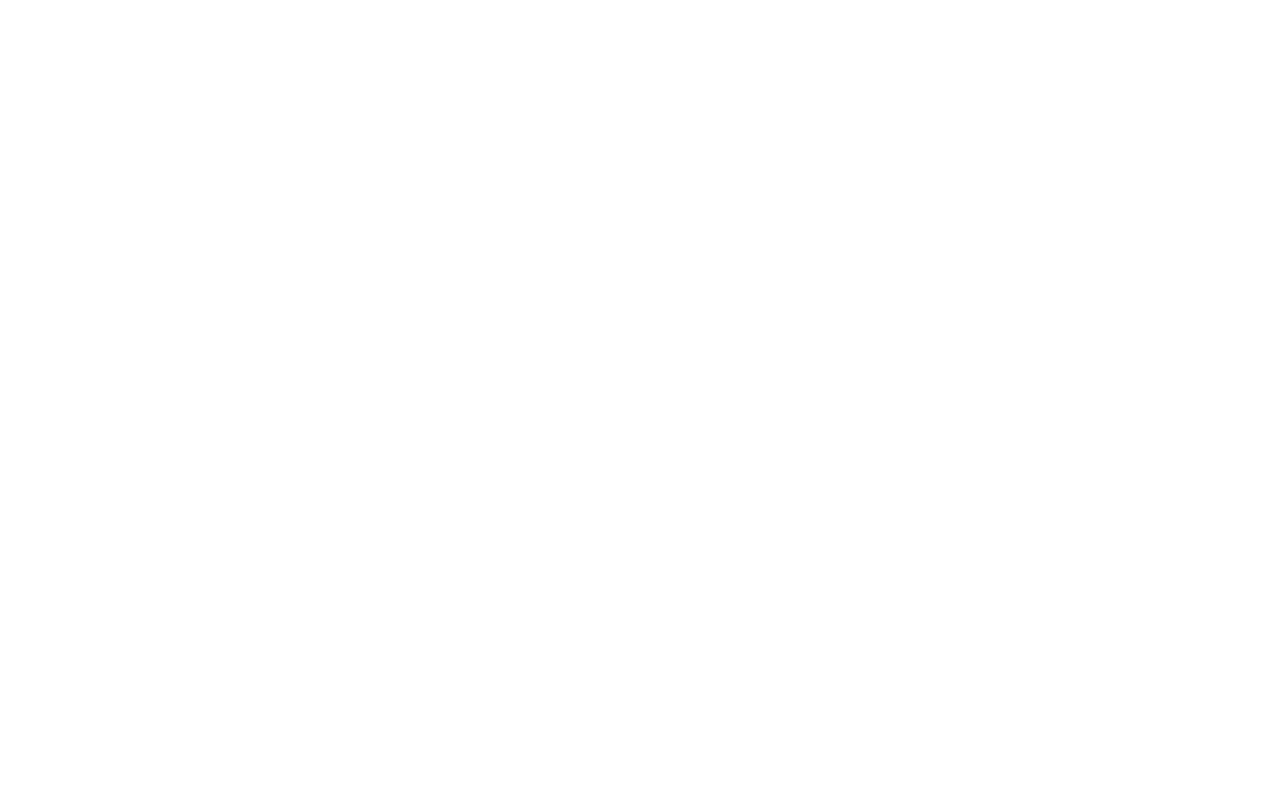
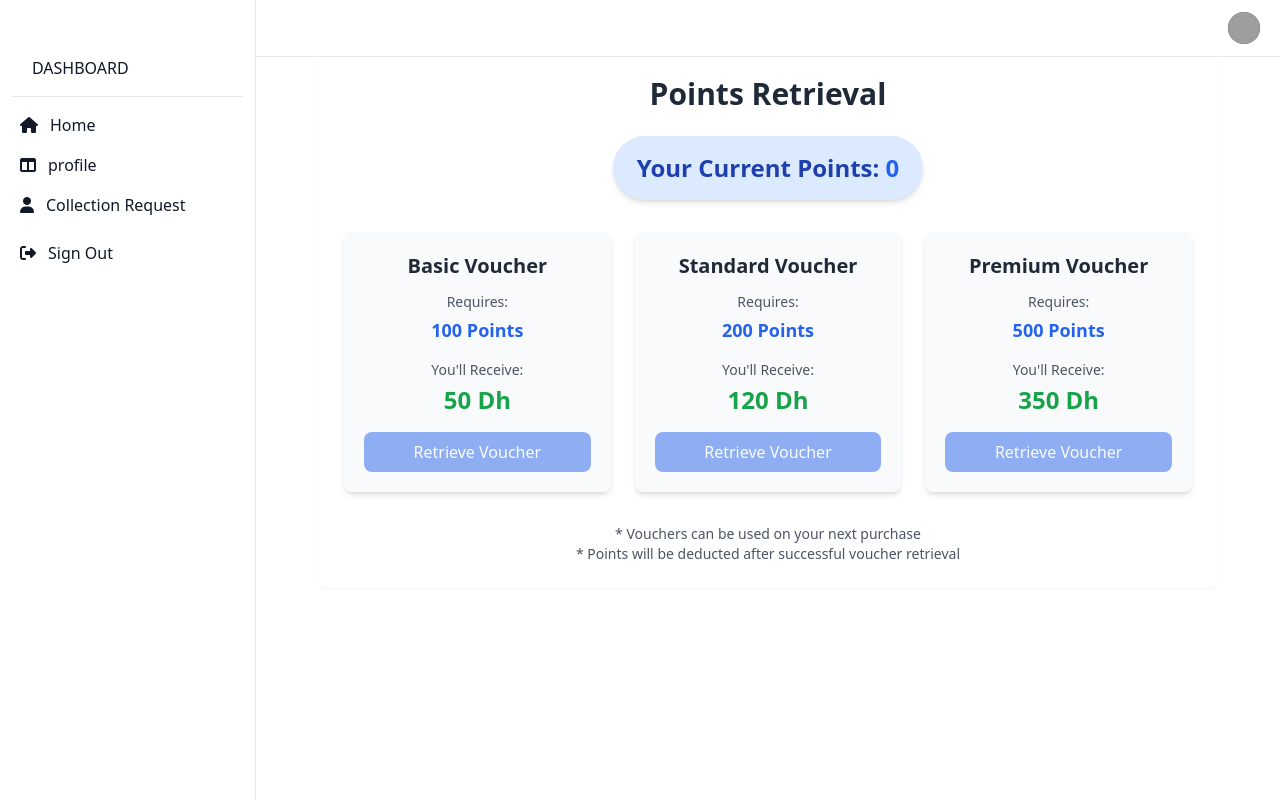
Before and after one commit to Fiharali/RecycleHub, an Angular app: page /points in a window 1280 px wide. Before the commit this address led to /. Built offline with nearby package versions, Linux system fonts and the light colour scheme; data requests are answered from the project's data file; sample sign-in values are in the browser's storage; grey boxes are pictures that could not be loaded.

Commit message:
add Points Retrieval

```diff
--- a/db.json
+++ b/db.json
@@ -71,6 +71,18 @@
       "role": "individual",
       "points": 0,
       "id": "ef55"
+    },
+    {
+      "id": "df10",
+      "email": "demewovig@mailinator.com",
+      "password": "$2a$10$7//aqEMOqra4ZIiQTUukKeddOWO9Z28NBy96tIiPOoYWnRMKOK6lq",
+      "firstName": "Consequatur laudanti",
+      "lastName": "Dolore autem aut sin",
+      "address": "Quia dolorem ipsum r",
+      "phoneNumber": "2345678999",
+      "dateOfBirth": "2024-12-13",
+      "points": 860,
+      "role": "individual"
     }
   ],
   "collectionRequests": [
--- a/src/app/app.routes.ts
+++ b/src/app/app.routes.ts
@@ -9,6 +9,7 @@ import { CollectionRequestComponent } from './components/collection-request/coll
 import { ProfileComponent } from './components/profile/profile.component';
 import { CollectorComponent } from './components/collector/collector.component';
 import { collectorGuard } from './guards/collector.guard';
+import { PointsComponent } from './components/points/points.component';
 
 export const routes: Routes = [
 
@@ -17,11 +18,14 @@ export const routes: Routes = [
   { path: 'login', component: LoginComponent  , canActivate: [redirectIfAuthenticateGuard] },
   { path: 'signup', component: SignupComponent , canActivate: [redirectIfAuthenticateGuard] },
 
+
+  { path: 'points', component: PointsComponent, canActivate: [authGuard]},
   { path: 'dashboard', component: DashboardComponent , canActivate: [authGuard]},
   { path: 'home', component: HomeComponent , canActivate: [authGuard]},
   { path: 'collection-request', component: CollectionRequestComponent , canActivate: [authGuard]},
   { path: 'profile', component: ProfileComponent, canActivate: [authGuard]},
 
+
   { path: 'collector', component: CollectorComponent, canActivate: [authGuard , collectorGuard]}
 
 ];
--- /dev/null
+++ b/src/app/components/points/points.component.css
@@ -0,0 +1,19 @@
+/* Optional additional styling */
+.voucher-card {
+    transition: all 300ms ease-in-out;
+  }
+
+  .voucher-card:hover {
+    transform: scale(1.05);
+}
+
+.points-badge {
+  background-color: #ebf8ff; /* bg-blue-100 */
+  color: #2c5282; /* text-blue-800 */
+  border-radius: 9999px; /* rounded-full */
+  padding-left: 1rem; /* px-4 */
+  padding-right: 1rem; /* px-4 */
+  padding-top: 0.5rem; /* py-2 */
+  padding-bottom: 0.5rem; /* py-2 */
+  box-shadow: 0 4px 6px rgba(0, 0, 0, 0.1); /* shadow-md */
+}
--- /dev/null
+++ b/src/app/components/points/points.component.html
@@ -0,0 +1,65 @@
+<app-navbar />
+<app-sidebar />
+<div class="p-4 sm:ml-64">
+  <div class="p-4 mt-5">
+    <div class=" mx-auto px-4 ">
+      <div class="bg-white shadow-sm rounded-lg p-6 max-w-4xl mx-auto">
+        <h2 class="text-3xl font-bold text-center mb-6 text-gray-800">
+          Points Retrieval
+        </h2>
+
+        <div class="flex items-center justify-center mb-8">
+          <div class="text-center bg-blue-100 rounded-full px-6 py-4 shadow-md">
+            <p class="text-2xl font-semibold text-blue-800">
+              Your Current Points:
+              <span class="text-blue-600">{{ currentPoints }}</span>
+            </p>
+          </div>
+        </div>
+
+        <div class="grid grid-cols-1 md:grid-cols-3 gap-6">
+          <div
+            *ngFor="let option of retraitOptions"
+            class="bg-gray-50 rounded-lg p-5 shadow-md hover:shadow-xl transition-all duration-300 ease-in-out transform hover:-translate-y-2"
+          >
+            <div class="text-center">
+              <h3 class="text-xl font-bold text-gray-800 mb-3">
+                {{ option.discount }}
+              </h3>
+
+              <div class="mb-4">
+                <p class="text-sm text-gray-600 mb-1">Requires:</p>
+                <p class="text-lg font-semibold text-blue-600">
+                  {{ option.points }} Points
+                </p>
+              </div>
+
+              <div class="mb-4">
+                <p class="text-sm text-gray-600 mb-1">You'll Receive:</p>
+                <p class="text-2xl font-bold text-green-600">
+                  {{ option.voucher }} Dh
+                </p>
+              </div>
+
+              <button
+                (click)="retraitPoints(option)"
+                [disabled]="currentPoints < option.points"
+                class="w-full px-4 py-2 bg-blue-600 text-white rounded-lg hover:bg-blue-700 transition-colors duration-300 disabled:opacity-50 disabled:cursor-not-allowed"
+              >
+                Retrieve Voucher
+              </button>
+            </div>
+          </div>
+        </div>
+
+        <div class="mt-8 text-center text-gray-600">
+          <p class="text-sm">
+            * Vouchers can be used on your next purchase
+            <br />
+            * Points will be deducted after successful voucher retrieval
+          </p>
+        </div>
+      </div>
+    </div>
+  </div>
+</div>
--- /dev/null
+++ b/src/app/components/points/points.component.ts
@@ -0,0 +1,131 @@
+import { Component, OnInit } from '@angular/core';
+import { CommonModule } from '@angular/common';
+import { AuthService } from '../../services/auth.service';
+import { Router } from '@angular/router';
+import Swal from 'sweetalert2';
+import { NavbarComponent } from "../../layout/navbar/navbar.component";
+import { SidebarComponent } from "../../layout/sidebar/sidebar.component";
+
+export interface RetraitOption {
+  points: number;
+  voucher: number;
+  discount: string;
+}
+
+@Component({
+  selector: 'app-points',
+  templateUrl: './points.component.html',
+  styleUrls: ['./points.component.css'],
+  standalone: true,
+  imports: [CommonModule, NavbarComponent, SidebarComponent]
+})
+export class PointsComponent implements OnInit {
+  currentPoints: number = 0;
+
+  retraitOptions: RetraitOption[] = [
+    { points: 100, voucher: 50, discount: 'Basic Voucher' },
+    { points: 200, voucher: 120, discount: 'Standard Voucher' },
+    { points: 500, voucher: 350, discount: 'Premium Voucher' }
+  ];
+
+  constructor(
+    private authService: AuthService,
+    private router: Router
+  ) {}
+
+  ngOnInit(): void {
+    this.loadUserPoints();
+  }
+
+  private loadUserPoints(): void {
+    this.authService.getCurrentUser().subscribe({
+      next: (user) => {
+        if (!user) {
+          this.router.navigate(['/login']);
+          return;
+        }
+        this.currentPoints = user.points || 0;
+      },
+      error: (error) => {
+        console.error('Error fetching user points:', error);
+        Swal.fire({
+          title: 'Error',
+          text: 'Could not fetch your points. Please try again.',
+          icon: 'error'
+        });
+      }
+    });
+  }
+
+  retraitPoints(option: RetraitOption): void {
+    this.authService.getCurrentUser().subscribe({
+      next: (user) => {
+        if (!user) {
+          this.router.navigate(['/login']);
+          return;
+        }
+
+
+        if (user.points < option.points) {
+          Swal.fire({
+            title: 'Insufficient Points',
+            text: `You need at least ${option.points} points to redeem this voucher.`,
+            icon: 'warning'
+          });
+          return;
+        }
+
+
+        Swal.fire({
+          title: 'Confirm Points Retrieval',
+          html: `Convert ${option.points} points for a ${option.voucher} Dh voucher?`,
+          icon: 'question',
+          showCancelButton: true,
+          confirmButtonText: 'Confirm',
+          cancelButtonText: 'Cancel'
+        }).then((result) => {
+          if (result.isConfirmed) {
+            // Prepare updated user with reduced points
+            const updatedUser = {
+              ...user,
+              points: user.points - option.points
+            };
+
+            // Update user points
+            this.authService.updateUser(updatedUser).subscribe({
+              next: (response) => {
+                Swal.fire({
+                  title: 'Points Retrieved!',
+                  html: `
+                    You've received a ${option.voucher} Dh voucher.<br>
+                    Remaining points: ${updatedUser.points}
+                  `,
+                  icon: 'success'
+                });
+
+                // Update local storage and refresh points
+                this.authService.storeUserInfo(response);
+                this.currentPoints = updatedUser.points;
+              },
+              error: (error) => {
+                Swal.fire({
+                  title: 'Error',
+                  text: 'Failed to retrieve points. Please try again.',
+                  icon: 'error'
+                });
+              }
+            });
+          }
+        });
+      },
+      error: (error) => {
+        console.error('Error fetching user data:', error);
+        Swal.fire({
+          title: 'Error',
+          text: 'Could not process your request.',
+          icon: 'error'
+        });
+      }
+    });
+  }
+}
```
